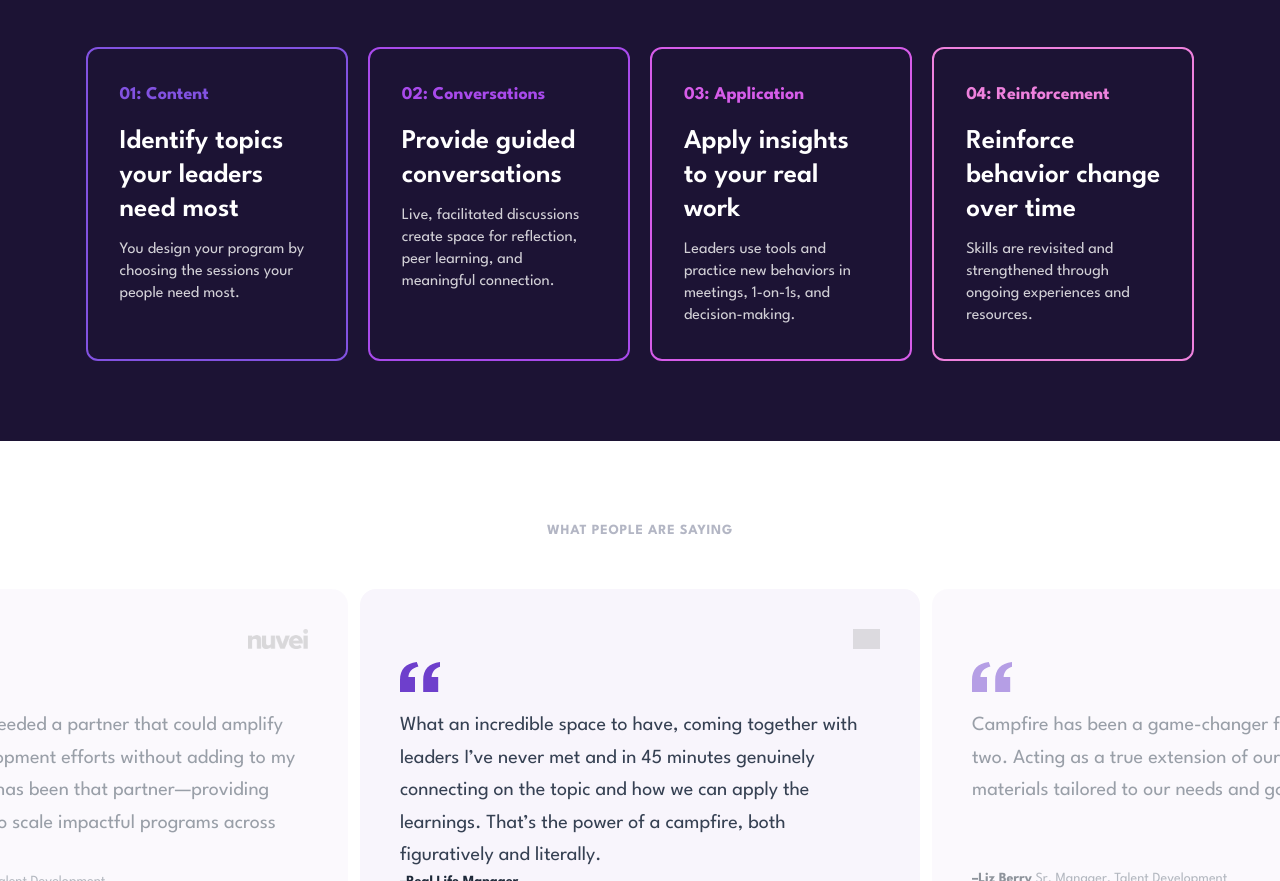
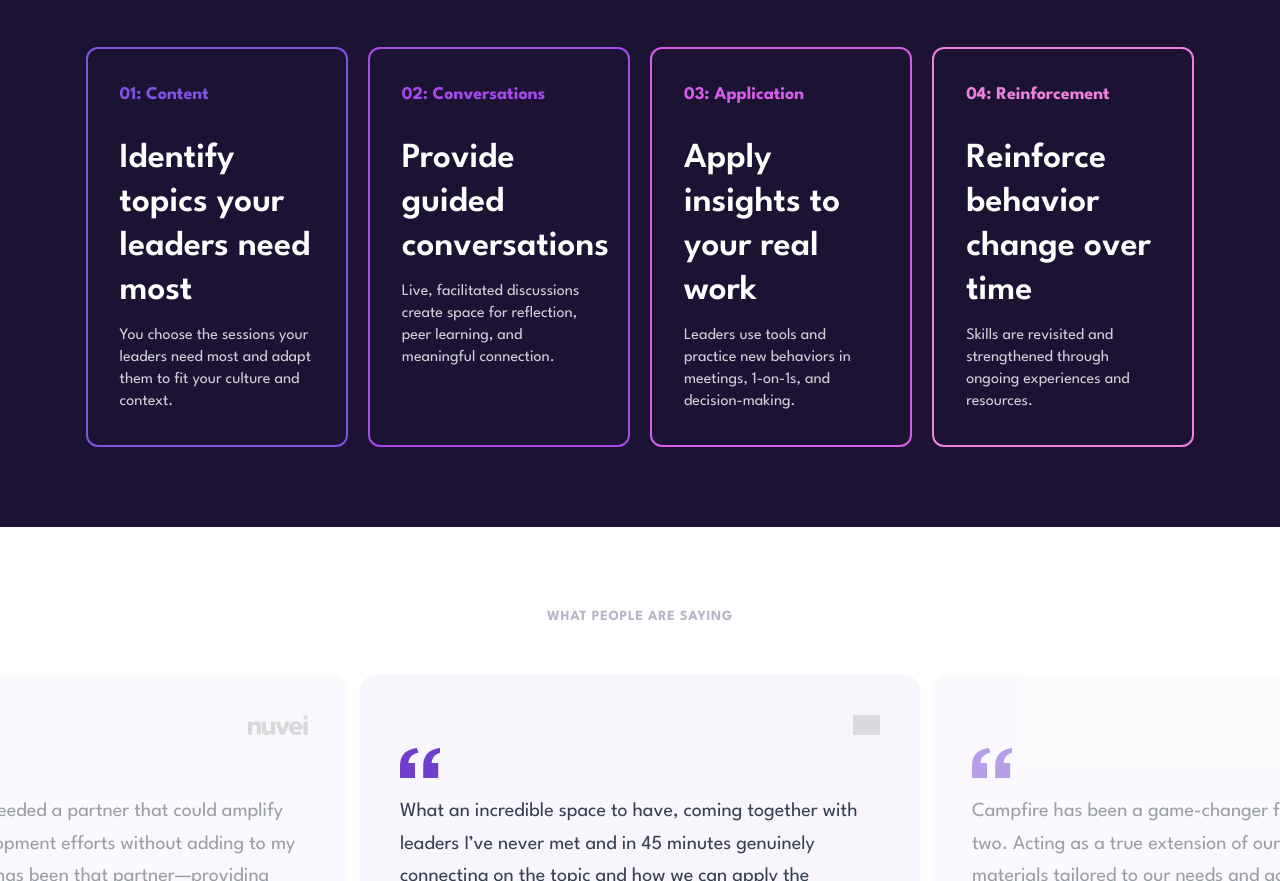
Before and after one commit to stevearntz/campfire-website, a Next.js app: page / in a window 1280 px wide. Shown: the part 4060-4941 px from the top of the page. Built offline with nearby package versions, Linux system fonts and the light colour scheme; no server answers; grey boxes are pictures that could not be loaded.

Commit message:
Rhythm section: bigger headers, more label spacing, updated Content copy
Co-Authored-By: Claude Opus 4.6 <noreply@anthropic.com>

```diff
--- a/app/page.tsx
+++ b/app/page.tsx
@@ -390,7 +390,7 @@ export default function Home() {
                 step: "01",
                 label: "Content",
                 title: "Identify topics your leaders need most",
-                desc: "You design your program by choosing the sessions your people need most.",
+                desc: "You choose the sessions your leaders need most and adapt them to fit your culture and context.",
                 borderColor: "#8252E1",
               },
               {
@@ -422,12 +422,12 @@ export default function Home() {
                 style={{ border: `2px solid ${item.borderColor}` }}
               >
                 <p
-                  className="text-lg font-bold mb-4"
+                  className="text-lg font-bold mb-7"
                   style={{ color: item.borderColor }}
                 >
                   {item.step}: {item.label}
                 </p>
-                <h3 className="text-[1.7rem] font-semibold text-white mb-3 leading-tight">
+                <h3 className="text-[2.2rem] font-semibold text-white mb-3 leading-tight">
                   {item.titleJsx || item.title}
                 </h3>
                 <p className="text-base text-white/80 leading-snug">
```
